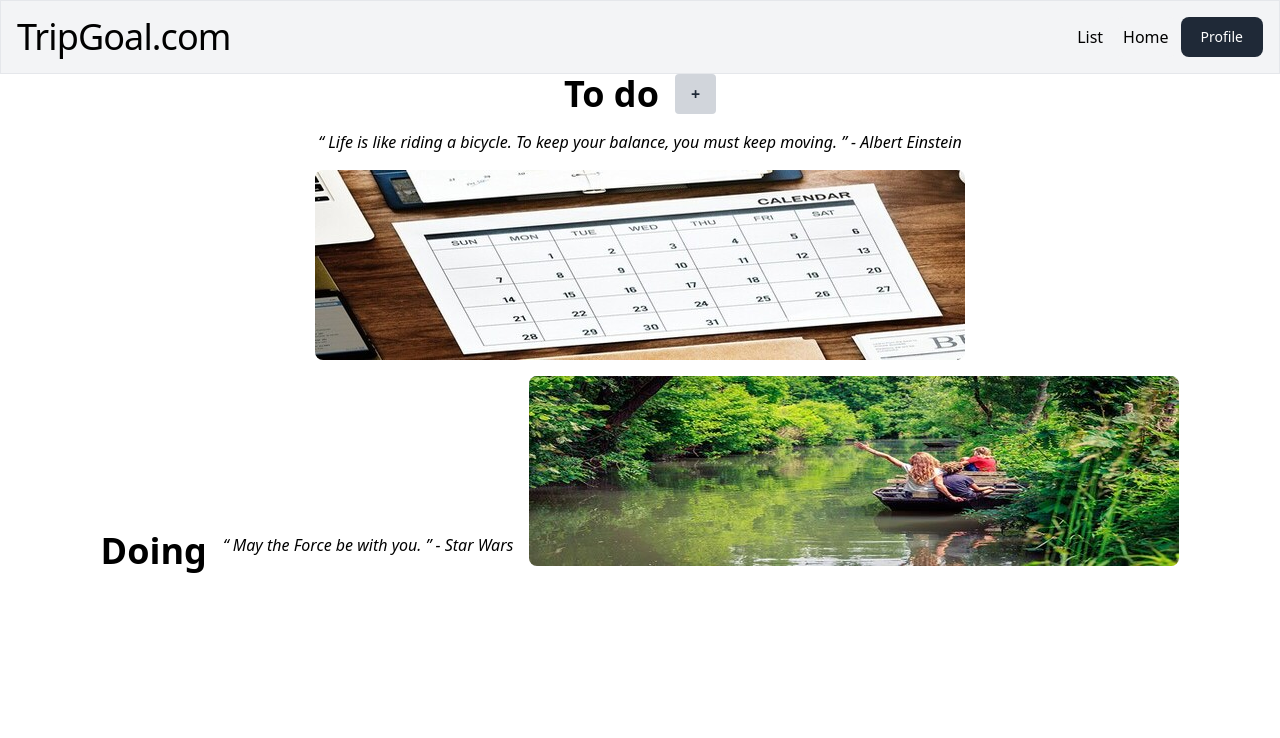
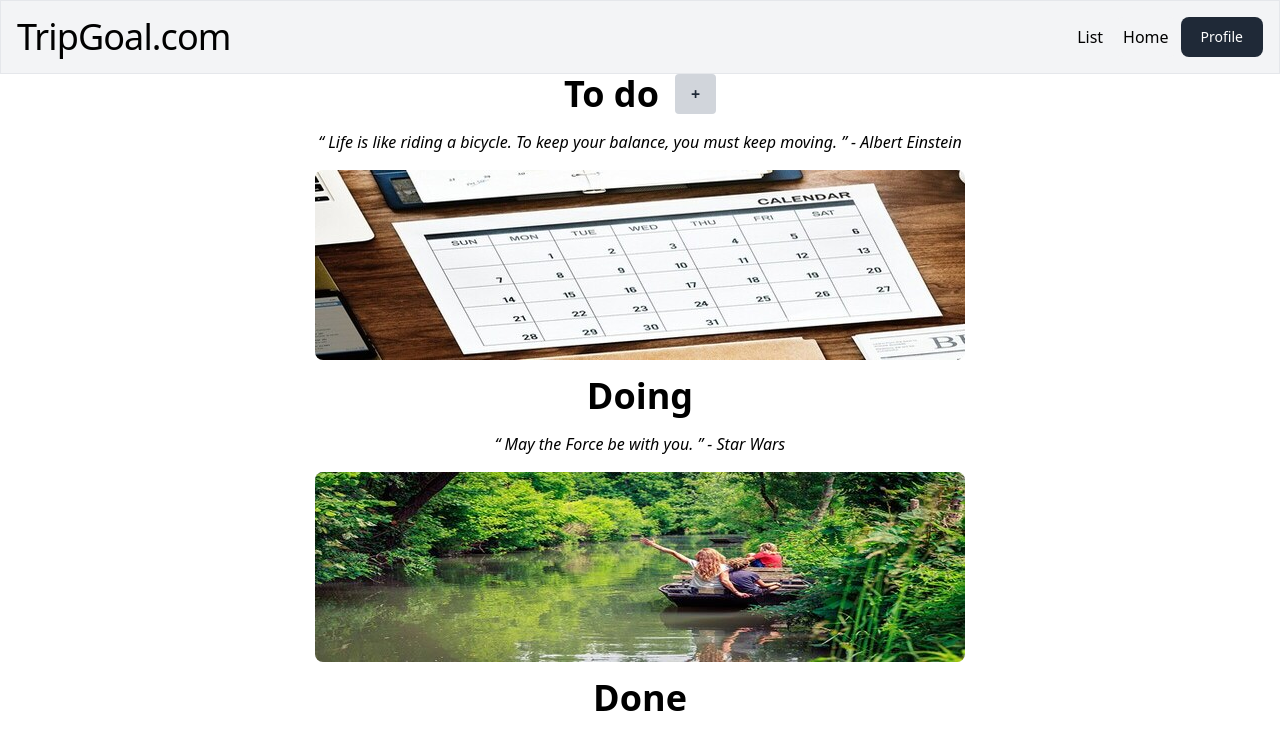
Before and after one commit to Brnt-Luap/todolist, a Vue app: page /list in a window 1280 px wide. Shown: the top 738 px of the page. Built offline with nearby package versions, Linux system fonts and the light colour scheme.

Commit message:
ListView_style

```diff
--- a/src/views/ListView.vue
+++ b/src/views/ListView.vue
@@ -11,17 +11,16 @@
             </div>
             <p class="mb-4 font-light mt-1 italic">“ Life is like riding a bicycle. To keep your balance, you must keep moving. ” - Albert Einstein</p>
             <img src="../assets/thumbnail_image003 (3).jpg" alt="ToDo" class="rounded-lg mb-40 block mx-auto">
-
             <div id="doing" class="flex items-center space-x-4">
                 <span class="text-4xl font-bold text-black block">Doing</span>
-                <p class="mb-4 font-light mt-1 italic">“ May the Force be with you. ” - Star Wars</p>
-                <img src="../assets/thumbnail_image004.jpg" alt="ToDo" class="rounded-lg mb-40 block mx-auto">
             </div>
+            <p class="mb-4 font-light mt-1 italic">“ May the Force be with you. ” - Star Wars</p>
+            <img src="../assets/thumbnail_image004.jpg" alt="Doing" class="rounded-lg mb-40 block mx-auto">
             <div>
                 <span class="text-4xl font-bold text-black block">Done</span>
-                <p class="mb-4 font-light mt-1 italic">“ It is good to have an end to journey toward, but it is the journey that matters in the end. ” - Ernest Hemingway</p>
-                <img src="../assets/image001.jpg" alt="ToDo" class="rounded-lg mb-40 block mx-auto">
             </div>
+            <p class="mb-4 font-light mt-1 italic">“ It is good to have an end to journey toward, but it is the journey that matters in the end. ” - Ernest Hemingway</p>
+            <img src="../assets/image001.jpg" alt="ToDo" class="rounded-lg mb-40 block mx-auto">
         </div>
     </nav>
     </div>
```
